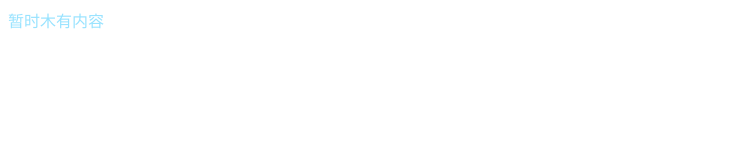
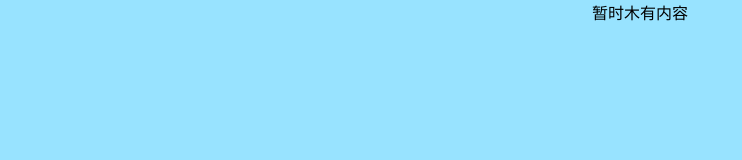
Before and after one commit to suer-hxl/suer-hxl.github.i0, a plain HTML site: page index.html in a window 1280 px wide. Shown: the whole page, without its empty margins (0-742 px from the left). Drawn offline with Linux system fonts and the light colour scheme.

Commit message:
Update index.html

```diff
--- a/index.html
+++ b/index.html
@@ -4,15 +4,20 @@
     <meta charset="UTF-8">
     <meta http-equiv="X-UA-Compatible" content="IE=edge">
     <meta name="viewport" content="width=device-width, initial-scale=1.0">
-    <title>hxl-个人主页t</title>
+    <title>Document</title>
     <style>
+        *{
+            margin: 0;
+            padding: 0;
+        }
         body{
-            color: rgba(50, 200, 255, 0.5);
+            background-color: rgba(50, 200, 255, 0.5);
         }
         div{
-            display: inline-block;
+            /* display: inline-block; */
             margin:0 auto;
             text-align: center;
+            text-size-adjust: 50px;
 
         }
 
```
